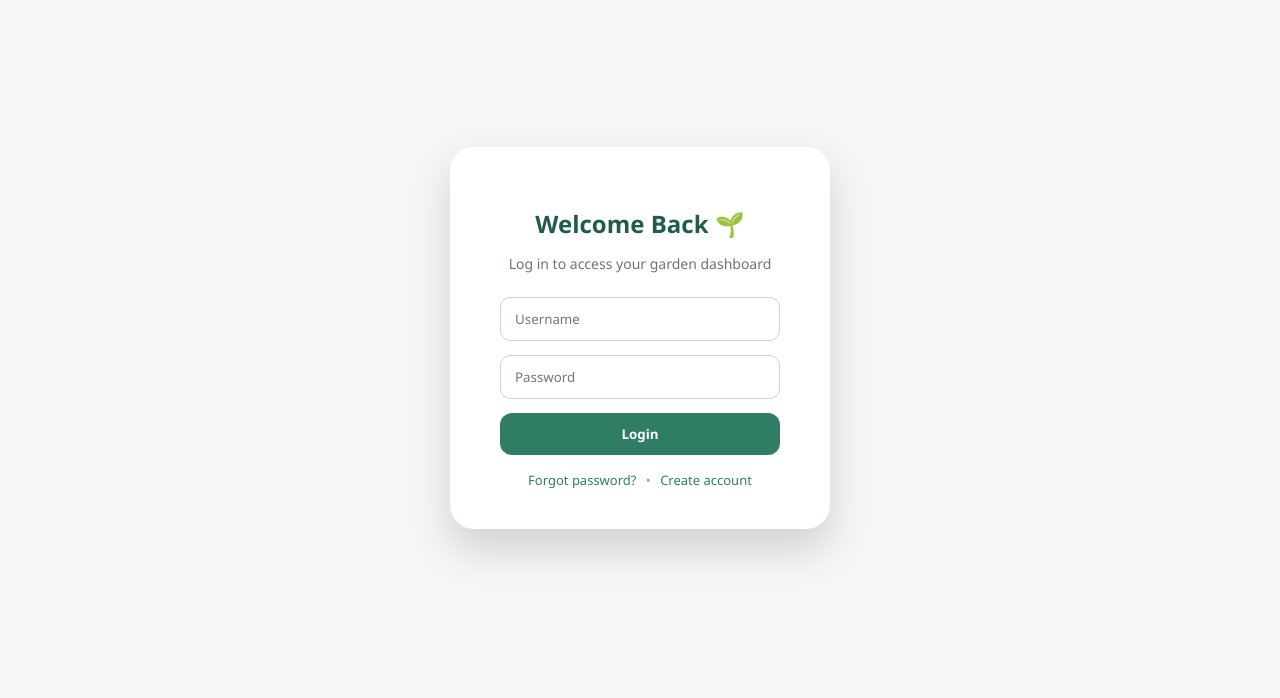
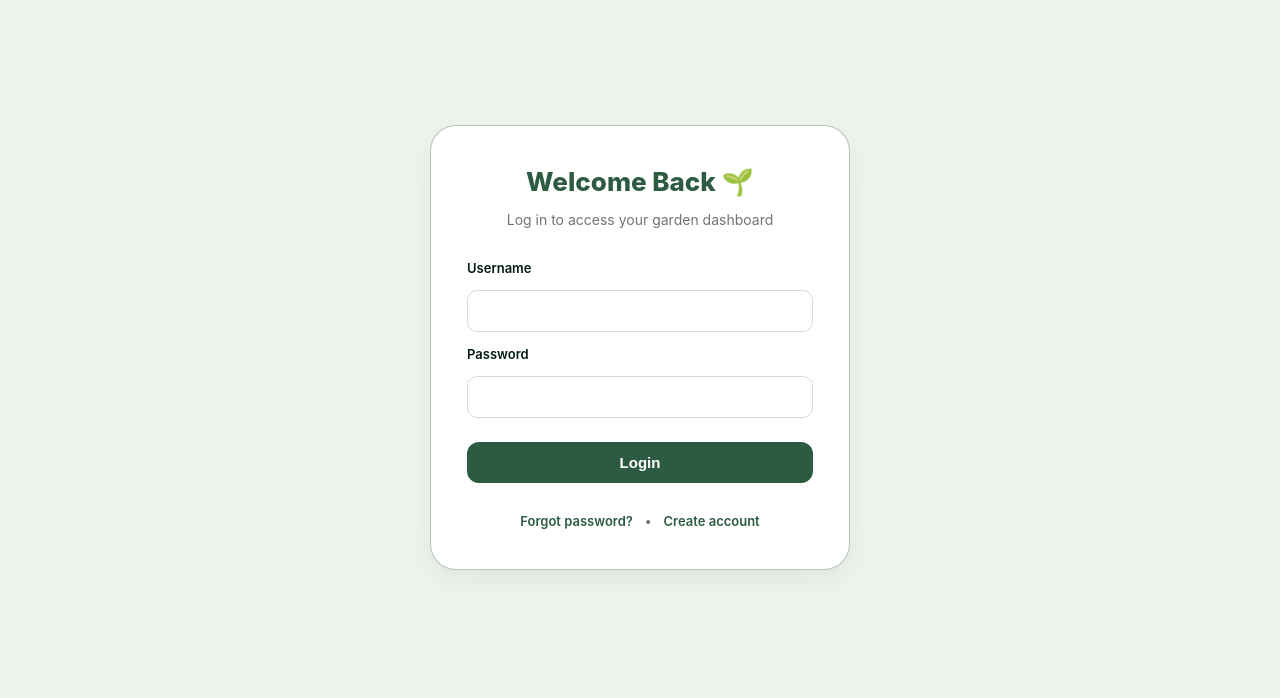
Before and after one commit to janani090/GardenPal_Capstone_Project, a website: page public/login.html in a window 1280 px wide. Shown: the part 102-800 px from the top of the page. Drawn offline with Linux system fonts and the light colour scheme.

Commit message:
Made edits to login page, created account page Html and css

```diff
--- /dev/null
+++ b/public/account.css
@@ -0,0 +1,156 @@
+:root {
+  --green-dark: #2D5B42;
+  --green-darker: #011B0D;
+  --green-bg: #EEF4ED;
+  --white: #FFFFFF;
+  --gray: #D9D9D9;
+  --text-muted: rgba(0,0,0,0.55);
+  --border-green: rgba(45,91,66,0.55);
+}
+
+*{
+box-sizing:border-box;
+}
+
+body{
+margin:0;
+font-family:"Inter",-apple-system,BlinkMacSystemFont,"Segoe UI",Roboto,Arial,sans-serif;
+background:var(--green-bg);
+color:var(--green-darker);
+}
+
+
+/* HEADER */
+
+header{
+background:var(--white);
+display:flex;
+align-items:center;
+justify-content:space-between;
+padding:18px 36px;
+}
+
+.logo{
+font-size:52px;
+font-weight:900;
+color:var(--green-dark);
+letter-spacing:-0.5px;
+}
+
+nav{
+background:#F0F0F0;
+padding:12px 16px;
+border-radius:999px;
+display:flex;
+gap:10px;
+}
+
+nav button{
+border:none;
+background:transparent;
+padding:10px 22px;
+border-radius:999px;
+cursor:pointer;
+font-size:15px;
+font-weight:600;
+}
+
+.profile-icon{
+width:56px;
+height:56px;
+border-radius:999px;
+background:#38A04B;
+display:flex;
+align-items:center;
+justify-content:center;
+font-size:24px;
+color:white;
+}
+
+
+/* MAIN PROFILE AREA */
+
+.profile-wrapper{
+padding:40px 36px;
+background:#cfd6cc;
+}
+
+
+.profile-container{
+background:#F7F7F7;
+border-radius:40px;
+border:1px solid rgba(45,91,66,0.45);
+padding:80px 60px;
+text-align:center;
+}
+
+
+/* PROFILE IMAGE */
+
+.profile-avatar{
+width:140px;
+height:140px;
+margin:auto;
+border-radius:999px;
+background:#38A04B;
+display:flex;
+align-items:center;
+justify-content:center;
+font-size:70px;
+color:white;
+}
+
+
+.username{
+margin-top:20px;
+font-size:26px;
+font-weight:700;
+}
+
+
+/* INNER CARD */
+
+.profile-card{
+margin:40px auto 0;
+max-width:1000px;
+
+background:white;
+border-radius:32px;
+border:1px solid rgba(45,91,66,0.45);
+
+padding:50px 80px;
+
+text-align:left;
+}
+
+
+/* DATA ROWS */
+
+.row{
+display:grid;
+grid-template-columns:220px 1fr;
+padding:16px 0;
+font-size:20px;
+}
+
+.label{
+font-weight:600;
+}
+
+.value{
+color:#222;
+}
+
+.links{
+margin-top:30px;
+display:flex;
+flex-direction:column;
+gap:16px;
+}
+
+.links a{
+color:var(--green-dark);
+text-decoration:none;
+font-weight:600;
+font-size:20px;
+}
--- a/public/login.css
+++ b/public/login.css
@@ -1,111 +1,145 @@
+
+:root {
+  --green-dark: #2D5B42;
+  --green-darker: #011B0D;
+  --green-bg: #EEF4ED;
+  --white: #FFFFFF;
+  --gray: #D9D9D9;
+  --black: #000000;
+  --text-muted: rgba(0,0,0,0.55);
+  --border-green: rgba(45,91,66,0.55);
+}
+
 * {
   box-sizing: border-box;
-    font-family: "Segoe UI", sans-serif;
+}
+
+.login-main {
+  flex: 1;
+  display: flex;
+  align-items: center;
+  justify-content: center;
+  padding: 60px 20px;
+}
+
+.login-card {
+  width: 100%;
+  max-width: 420px;
+  background: var(--white);
+  border-radius: 26px;
+  border: 1px solid rgba(45, 91, 66, 0.35);
+  padding: 40px 36px;
+
+  box-shadow: 0 10px 30px rgba(0,0,0,0.06);
+
+  display: flex;
+  flex-direction: column;
+  gap: 14px;
+}
+
+header {
+  background: var(--white);
+  display: flex;
+  align-items: center;
+  justify-content: space-between;
+
+  padding: 18px 36px;
+}
+
+.logo {
+  font-size: 52px;
+  font-weight: 900;
+  color: var(--green-dark);
+  letter-spacing: -0.5px;
+}
+
+body {
+  font-size: 16px;
+  margin: 0;
+  font-family: "Inter", system-ui, -apple-system, Arial, sans-serif;
+
+  background: var(--green-bg);
+  color: var(--green-darker);
+
+  min-height: 100vh;
+  display: flex;
+  flex-direction: column;
+}
+
+.login-card h2 {
+  margin: 0;
+  font-size: 26px;
+  font-weight: 800;
+  color: var(--green-dark);
+}
+
+.login-subtext {
+  margin: 0 0 18px 0;
+  color: var(--text-muted);
+  font-size: 14px;
 }
 
 
-body {
-    margin: 0;
-    background: #f4f7f4;
+.login-card form {
+  display: flex;
+  flex-direction: column;
+  gap: 14px;
 }
 
 
-.navbar {
-    height: 80px;
-    background: #1f5d4a;
-    display: flex;
-    align-items: center;
-    padding: 0 40px;
+.login-card label {
+  font-size: 13px;
+  font-weight: 600;
 }
 
 
-.logo {
-    font-size: 36px;
-    color: white;
-    font-weight: 500;
+.login-card input {
+  padding: 12px 14px;
+  border-radius: 10px;
+  border: 1px solid var(--gray);
+  font-size: 14px;
 }
 
 
-.login-container {
-    display: flex;
-    justify-content: center;
-    align-items: center;
-    height: calc(100vh - 80px);
+.login-card input:focus {
+  outline: none;
+  border-color: var(--green-dark);
 }
 
 
-.login-card {
-    background: white;
-    border-radius: 24px;
-    padding: 40px 50px;
-    width: 380px;
-    box-shadow: 0 20px 40px rgba(0, 0, 0, 0.15);
-    text-align: center;
-}
+.login-card button {
+  margin-top: 10px;
+  padding: 12px;
+  border: none;
+  border-radius: 12px;
 
+  background: var(--green-dark);
+  color: var(--white);
+  font-weight: 700;
+  font-size: 15px;
 
-.login-card h2 {
-    margin-bottom: 8px;
-    color: #1f5d4a;
-}
-
-
-.login-card p {
-    font-size: 14px;
-    color: #6b7280;
-    margin-bottom: 24px;
-}
-
-
-input {
-    width: 100%;
-    padding: 12px 14px;
-    margin-bottom: 14px;
-    border-radius: 10px;
-    border: 1.5px solid #cbd5d1;
-    outline: none;
-    transition: 0.2s;
-}
-
-
-input:focus {
-    border-color: #1f5d4a;
-    box-shadow: 0 0 0 2px rgba(31, 93, 74, 0.15);
-}
-
-
-button {
-    width: 100%;
-    padding: 12px;
-    border-radius: 12px;
-    border: none;
-    background: #2f7d65;
-    color: white;
-    font-weight: 600;
   cursor: pointer;
   transition: 0.2s;
 }
 
-
-button:hover {
-    background: #256b57;
-    transform: translateY(-1px);
+.login-card button:hover {
+  background: #1f4231;
 }
 
 
-.links {
+.login-links {
   margin-top: 16px;
+  text-align: center;
   font-size: 13px;
 }
 
-
-.links a {
-    color: #2f7d65;
+.login-links a {
   text-decoration: none;
+  color: var(--green-dark);
+  font-weight: 600;
 }
 
-
-.links span {
-    margin: 0 6px;
-    color: #9ca3af;
+.login-links span {
+  margin: 0 8px;
+  color: var(--text-muted);
 }
--- a/public/login.html
+++ b/public/login.html
@@ -6,36 +6,44 @@
 <title>GardenPal Login</title>
 <link rel="stylesheet" href="login.css">
 </head>
+
 <body>
 
-
-    <nav class="navbar">
+<header>
     <div class="logo">GardenPal</div>
-    </nav>
-
-    <div class="login-container">
-        <div class="login-card">
-            <h2>Welcome Back 🌱</h2>
-            <p>Log in to access your garden dashboard</p>
+</header>
 
 
+<main class="login-main">
+
+    <div class="login-card">
+
+        <h2 style="text-align: center;">Welcome Back 🌱</h2>
+        <p style="text-align: center;" class="login-subtext">Log in to access your garden dashboard</p>
+
         <form action="/login" method="POST">
-                <input type="text" name="username" placeholder="Username" required>
-                <input type="password" name="password" placeholder="Password" required>
 
+            <label>Username</label>
+            <input type="text" name="username" required>
+
+            <label>Password</label>
+            <input type="password" name="password" required>
 
             <button type="submit">Login</button>
+
         </form>
 
-
-            <div class="links">
+        <div class="login-links">
             <a href="#">Forgot password?</a>
             <span>•</span>
             <a href="#">Create account</a>
         </div>
-        </div>
+
     </div>
 
+</main>
+
+<div class="footer-strip"></div>
 
 </body>
 </html>
--- /dev/null
+++ b/users.json
@@ -0,0 +1,6 @@
+[
+    {
+        "username":"admin",
+        "password": "1234"
+    }
+]
```
Also changed, not shown: public/account.html (added, +75 -0 lines). Lines whose indentation alone changed are shown as unchanged.
